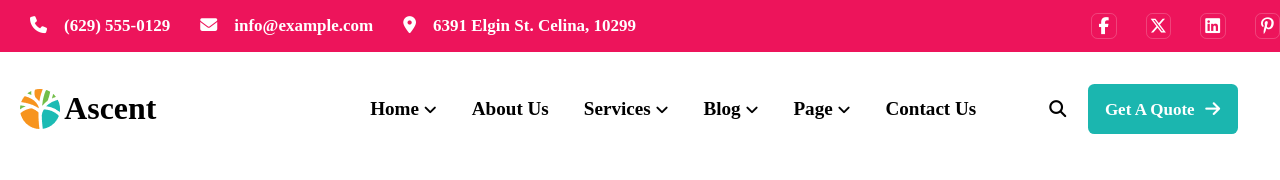
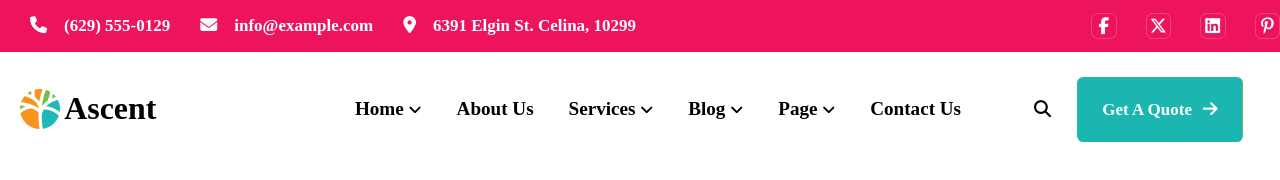
Before and after one commit to GiaBao0227/Ascent, a website: page src/index.html in a window 1280 px wide. Drawn offline with nearby package versions, Linux system fonts and the light colour scheme.

Commit message:
update css header

```diff
--- a/src/css/style.css
+++ b/src/css/style.css
@@ -68,6 +68,10 @@
     margin-left: 10px;
 }
 
+.nav{
+    margin-right: -70px;
+}
+
 .contact ul li:hover {
     background-color: #F7941E;
     border-radius: 10px;
@@ -124,15 +128,22 @@ ul.sub-menu {
 }
 
 .btnQuote {
-    background-color: #1BB6AF;
-    width: 150px;
-    height: 50px;
-    color: white;
-
+    background: linear-gradient(90deg,#73BE48 50%,#1BB6AF 50%); /* Đặt màu nền cơ bản */
+    background-size: 200%; /* Kích thước nền gấp đôi để tạo hiệu ứng chuyển động */
+    background-position: right; /* Bắt đầu từ bên phải */
+    padding: 20px 25px;
+    display: inline-flex;
+    align-items: center;
     justify-content: center;
+    color: #fff;
+    font-weight: bold;
+    border-radius: 5px;
+    cursor: pointer;
+    text-decoration: none;
+    transition: background-position 0.75s ease; /* Hiệu ứng chuyển nền */
+    transform: translateX(5px);
 }
 
 .btnQuote:hover {
-    background-color: #73BE48;
-    transition: all 0.5s;
+    background-position: left; /* Di chuyển nền sang trái khi hover */
 }
```
